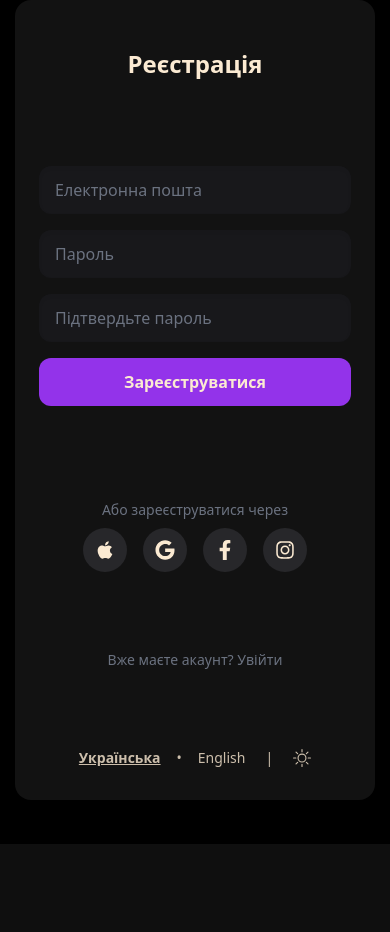
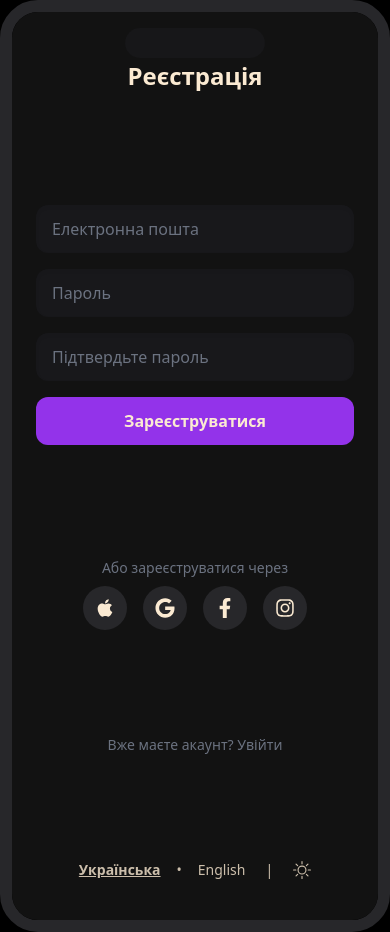
Before and after one commit to Sagotua/Catchyou, a React (Create React App) app: page /signup in a window 390 px wide. Before the commit the page ends 844 px from the top, so only its background shows below. Built offline with nearby package versions, Linux system fonts and the light colour scheme.

Commit message:
Update layout for ForgotPasswordScreen and unify mobile view

```diff
--- a/src/App.js
+++ b/src/App.js
@@ -16,11 +16,17 @@ import LikesScreen from "./LikesScreen";
 function AppContent() {
   const location = useLocation();
   const hideNavOn = ["/", "/login", "/signup", "/forgot-password"];
-
   const shouldShowNav = !hideNavOn.includes(location.pathname);
 
   return (
-    <div className="relative min-h-screen bg-white text-black dark:bg-black dark:text-white">
+    <div className="min-h-screen bg-black flex items-center justify-center">
+      {/* iPhone 15 Pro Max frame */}
+      <div className="w-[430px] h-[932px] rounded-[38px] border-[12px] border-zinc-800 shadow-2xl overflow-hidden relative">
+        {/* Dynamic Island */}
+        <div className="absolute top-4 left-1/2 -translate-x-1/2 w-[140px] h-[30px] rounded-full bg-zinc-900/80 z-10" />
+
+        {/* App Content */}
+        <div className="relative w-full h-full">
           <Routes>
             <Route path="/" element={<WelcomeScreen />} />
             <Route path="/signup" element={<SignUpScreen />} />
@@ -36,6 +42,8 @@ function AppContent() {
 
           {shouldShowNav && <BottomNavBar />}
         </div>
+      </div>
+    </div>
   );
 }
 
--- a/src/ForgotPasswordScreen.jsx
+++ b/src/ForgotPasswordScreen.jsx
@@ -28,13 +28,13 @@ export default function ForgotPasswordScreen() {
 
   return (
     <div
-      className={`w-[360px] h-[800px] mx-auto rounded-2xl shadow-xl p-6 flex flex-col justify-between transition-all duration-300 ${
+      className={`flex flex-col justify-between items-center w-full h-full px-6 py-8 transition-all duration-300 ${
         theme === "light" ? "bg-warm text-black" : "bg-darkbg text-textwarm"
       }`}
     >
-      <div>
+      <div className="w-full">
         <h2 className="text-2xl font-bold text-center mt-6">{t.title}</h2>
-        <p className="text-sm text-gray-400 text-center mt-1">{t.description}</p>
+        <p className="text-sm text-gray-400 dark:text-gray-500 text-center mt-1">{t.description}</p>
 
         <form className="w-full flex flex-col space-y-4 mt-12">
           <input
@@ -44,15 +44,15 @@ export default function ForgotPasswordScreen() {
               ${theme === "light" ? "bg-white text-black" : "bg-zinc-900 text-textwarm"}`}
           />
           <button
-  type="submit"
-  className={`py-3 rounded-xl font-semibold transition
-    ${theme === "light"
-      ? "bg-pastelPurple text-textwarm hover:bg-purple-500"
-      : "bg-purple-600 text-textwarm hover:bg-purple-700"}`}
->
-  {t.submit}
-</button>
-
+            type="submit"
+            className={`py-3 rounded-xl font-semibold transition w-full ${
+              theme === "light"
+                ? "bg-pastelPurple text-textwarm hover:bg-purple-500"
+                : "bg-purple-600 text-textwarm hover:bg-purple-700"
+            }`}
+          >
+            {t.submit}
+          </button>
         </form>
 
         <p className="text-sm text-center text-gray-400 dark:text-gray-500 pt-4">
--- a/src/LogInScreen.jsx
+++ b/src/LogInScreen.jsx
@@ -32,8 +32,12 @@ export default function LogInScreen() {
   const t = texts[language];
 
   return (
-    <div className={`w-[360px] h-[800px] mx-auto rounded-2xl shadow-xl p-6 flex flex-col justify-between transition-all duration-300 ${theme === "light" ? "bg-warm text-black" : "bg-darkbg text-textwarm"}`}>
-      <h2 className="text-2xl font-bold text-center mt-6">{t.title}</h2>
+    <div
+      className={`flex flex-col justify-between items-center w-full h-full px-6 py-8 transition-all duration-300 ${
+        theme === "light" ? "bg-warm text-black" : "bg-darkbg text-textwarm"
+      }`}
+    >
+      <h2 className="text-2xl font-bold text-center mt-4">{t.title}</h2>
 
       <form className="w-full flex flex-col space-y-4 mt-6">
         <input
@@ -66,7 +70,7 @@ export default function LogInScreen() {
         </Link>
       </div>
 
-      <div className="text-center">
+      <div className="text-center pt-6">
         <p className="text-sm text-gray-400 dark:text-gray-500 mb-2">{t.or}</p>
         <div className="flex justify-center gap-4">
           {[FaApple, FaGoogle, FaFacebookF, FaInstagram].map((Icon, i) => (
@@ -77,15 +81,19 @@ export default function LogInScreen() {
                   ? "bg-[#f0e4d7] hover:bg-[#e2cdb9]"
                   : "bg-zinc-800 hover:bg-zinc-700"}`}
             >
-        <Icon size={20} className={`${theme === "light" ? "text-[#3e2f1c]" : "text-textwarm"}`} />
+              <Icon
+                size={20}
+                className={`${theme === "light" ? "text-[#3e2f1c]" : "text-textwarm"}`}
+              />
             </button>
           ))}
         </div>
       </div>
 
-
       <p className="text-sm text-center text-gray-400 dark:text-gray-500 pt-4">
-        <Link to="/signup" className="hover:underline">{t.noAccount}</Link>
+        <Link to="/signup" className="hover:underline">
+          {t.noAccount}
+        </Link>
       </p>
 
       <LanguageThemeSwitcher language={language} setLanguage={setLanguage} />
--- a/src/SignUpScreen.jsx
+++ b/src/SignUpScreen.jsx
@@ -32,8 +32,12 @@ export default function SignUpScreen() {
   const t = texts[language];
 
   return (
-    <div className={`w-[360px] h-[800px] mx-auto rounded-2xl shadow-xl p-6 flex flex-col justify-between transition-all duration-300 ${theme === "light" ? "bg-warm text-black" : "bg-darkbg text-textwarm"}`}>
-      <h2 className="text-2xl font-bold text-center mt-6">{t.title}</h2>
+    <div
+      className={`flex flex-col justify-between items-center w-full h-full px-6 py-8 transition-all duration-300 ${
+        theme === "light" ? "bg-warm text-black" : "bg-darkbg text-textwarm"
+      }`}
+    >
+      <h2 className="text-2xl font-bold text-center mt-4">{t.title}</h2>
 
       <form className="w-full flex flex-col space-y-4 mt-6">
         <input
@@ -64,11 +68,10 @@ export default function SignUpScreen() {
         >
           {t.submit}
         </button>
-
       </form>
 
       {/* Блок соцмереж */}
-      <div className="text-center pt-8">
+      <div className="text-center pt-6">
         <p className="text-sm text-gray-400 dark:text-gray-500 mb-2">{t.or}</p>
         <div className="flex justify-center gap-4">
           {[FaApple, FaGoogle, FaFacebookF, FaInstagram].map((Icon, i) => (
@@ -79,7 +82,12 @@ export default function SignUpScreen() {
                   ? "bg-[#f0e4d7] hover:bg-[#e2cdb9]"
                   : "bg-zinc-800 hover:bg-zinc-700"}`}
             >
-              <Icon size={20} className={`${theme === "light" ? "text-[#3e2f1c]" : "text-textwarm"}`} />
+              <Icon
+                size={20}
+                className={`${
+                  theme === "light" ? "text-[#3e2f1c]" : "text-textwarm"
+                }`}
+              />
             </button>
           ))}
         </div>
@@ -87,10 +95,15 @@ export default function SignUpScreen() {
 
       {/* Текст + перемикач */}
       <p className="text-sm text-center text-gray-400 dark:text-gray-500 pt-4">
-        <Link to="/login" className="hover:underline">{t.haveAccount}</Link>
+        <Link to="/login" className="hover:underline">
+          {t.haveAccount}
+        </Link>
       </p>
 
-      <LanguageThemeSwitcher language={language} setLanguage={setLanguage} />
+      <LanguageThemeSwitcher
+        language={language}
+        setLanguage={setLanguage}
+      />
     </div>
   );
 }
--- a/src/WelcomeScreen.jsx
+++ b/src/WelcomeScreen.jsx
@@ -22,12 +22,12 @@ export default function WelcomeScreen() {
 
   return (
     <div
-      className={`w-[360px] h-[800px] mx-auto rounded-2xl shadow-xl p-6 flex flex-col justify-between items-center transition-all duration-300 ${
-        theme === "light" ? "bg-warm text-black" : "bg-darkbg text-textwarm"
-      }`}
-    >
+  className={`flex flex-col justify-between items-center w-full h-full px-6 py-8 transition-all duration-300 ${
+    theme === "light" ? "bg-warm text-black" : "bg-darkbg text-textwarm"
+  }`}
+>
       {/* Logo */}
-      <div className="flex-grow flex items-center justify-center">
+      <div className="flex-1 flex items-center justify-center">
         <h1 className="text-4xl font-handwritten font-bold border-r-2 border-white overflow-hidden whitespace-nowrap w-0 animate-typing">
           CatchYou
           <span className="text-purple-500 animate-pulse">💜</span>
```
Lines whose indentation alone changed are shown as unchanged.
